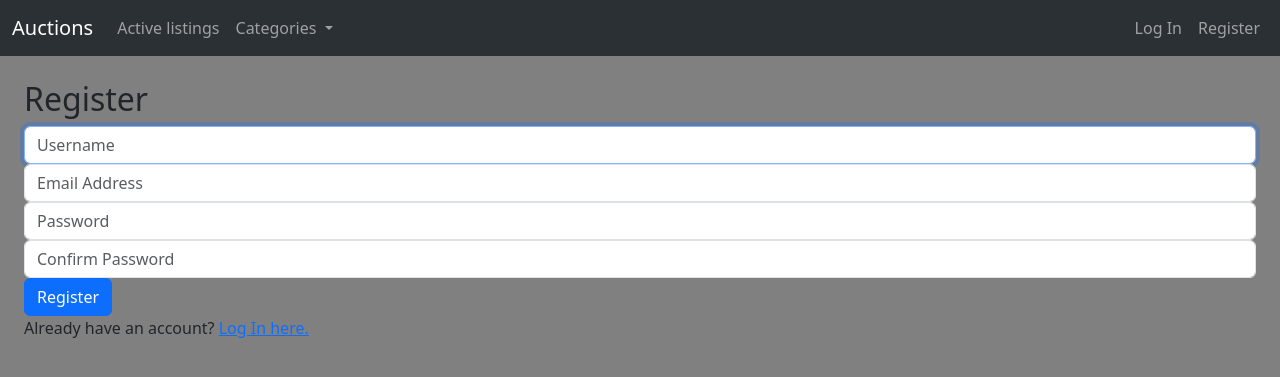
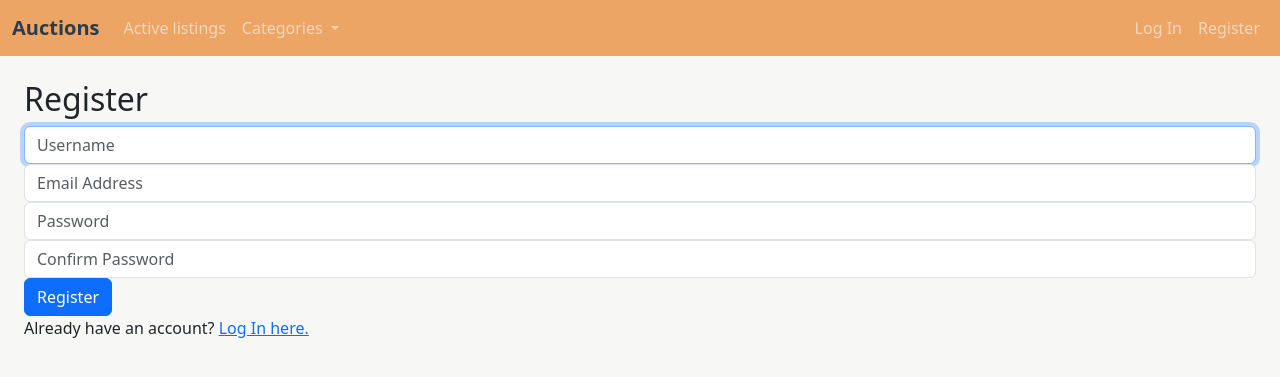
Before and after one commit to o11899nine/auction, a Django app: page /register in a window 1280 px wide. Shown: the top 377 px of the page. Run offline with Django 3.2, Linux system fonts and the light colour scheme.

Commit message:
index layout

```diff
--- a/auctions/static/auctions/styles.css
+++ b/auctions/static/auctions/styles.css
@@ -1,7 +1,21 @@
-#signed_in_as {
-    color: #B5B7B8;
+body {
+    background-color: #F7F7F6;
 }
 
-body {
-    background-color: grey;
+.navbar-custom {
+    background-color: #EDA566;
 }
+
+.navbar-brand {
+    color: #2D3C4D;
+    font-weight: 700;
+}
+
+.mp-darkblue {
+    color: #2D3C4D;
+}
+
+.mp-link {
+    color: #116DB4;
+    text-decoration: none;
+}
--- a/auctions/templates/auctions/layout.html
+++ b/auctions/templates/auctions/layout.html
@@ -8,14 +8,13 @@
     <meta name="viewport" content="width=device-width, initial-scale=1">
     <link href="https://cdn.jsdelivr.net/npm/bootstrap@5.3.0-alpha3/dist/css/bootstrap.min.css" rel="stylesheet"
         integrity="sha384-KK94CHFLLe+nY2dmCWGMq91rCGa5gtU4mk92HdvYe+M/SXH301p5ILy+dN9+nJOZ" crossorigin="anonymous">
-    <link href="{% static 'auctions/styles.css' %}" rel="stylesheet">
+    <link href="{% static 'auctions/styles.css' %}" type="text/css" rel="stylesheet">
     {% block style %}{% endblock %}
 </head>
-
 <body>
 
     <!-- Top Navbar -->
-    <nav class="navbar bg-dark navbar-expand-lg bg-body-tertiary" data-bs-theme="dark">
+    <nav class="navbar navbar-custom navbar-expand-lg" data-bs-theme="dark">
         <div class="container-fluid">
             <a class="navbar-brand" href="{% url 'index' %}">Auctions</a>
             <button class="navbar-toggler" type="button" data-bs-toggle="collapse"
@@ -69,7 +68,7 @@
         </div>
     </nav>
 
-    <div class="p-4">
+    <div class="container-fluid p-4">
     {% block body %}
     {% endblock %}
     </div>
```
Also changed, not shown: auctions/templates/auctions/index.html (+16 -10 lines), db.sqlite3.
